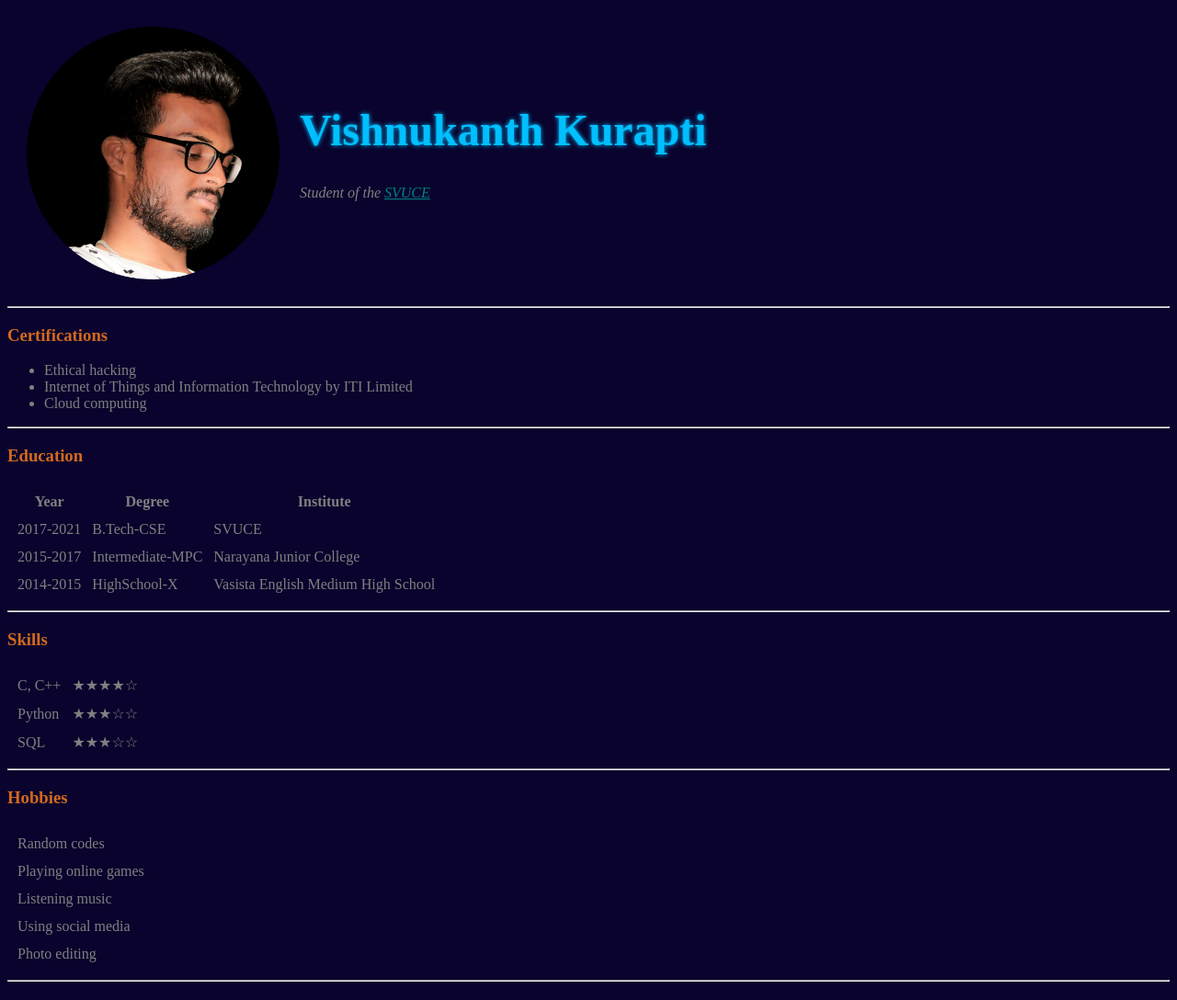
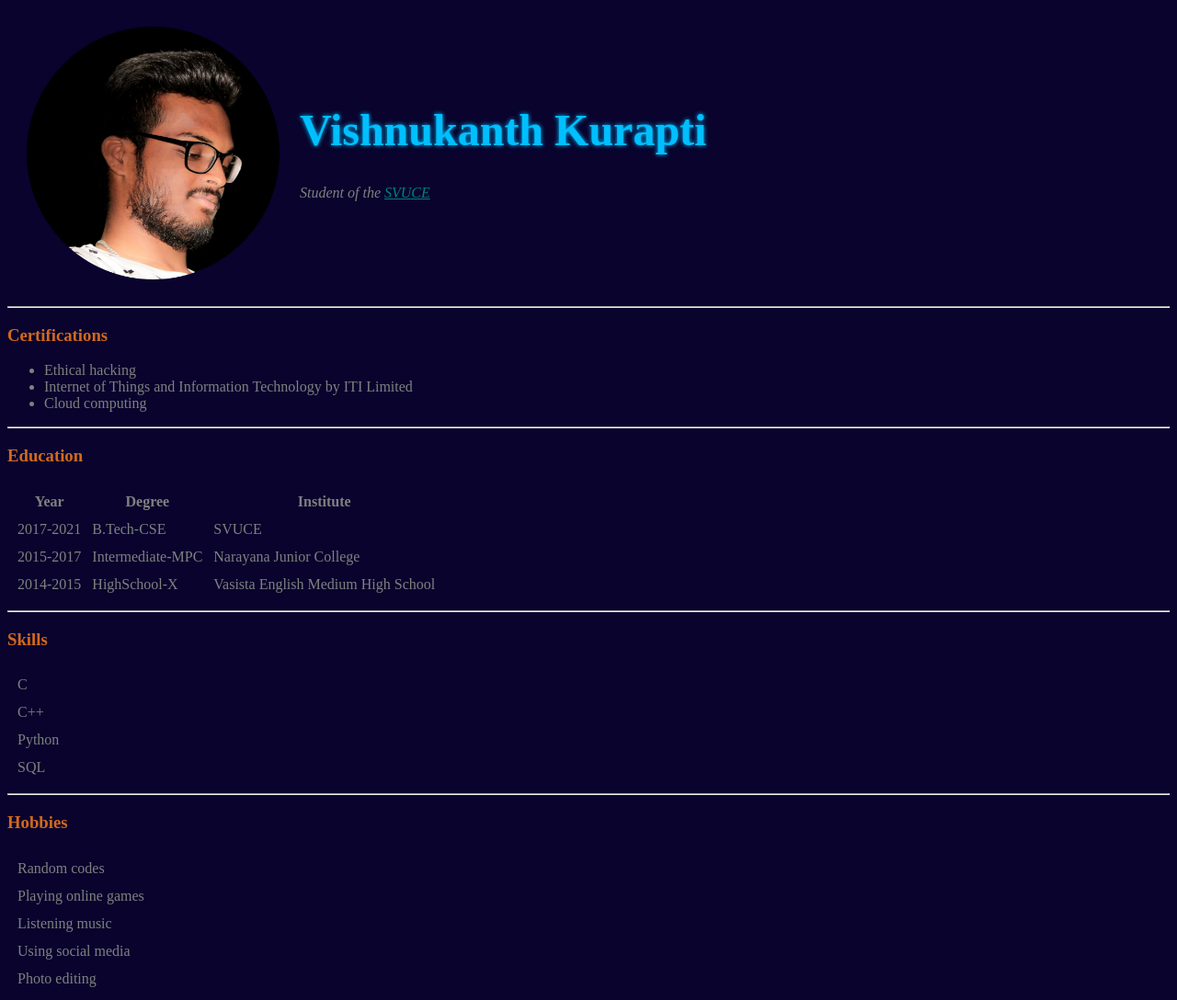
Before and after one commit to vishnukanth99/cv, a plain HTML site: page index.html in a window 1280 px wide. Shown: the top 1088 px of the page at 92% size. Drawn offline with Linux system fonts and the light colour scheme.

Commit message:
Update index.html

```diff
--- a/index.html
+++ b/index.html
@@ -71,15 +71,15 @@
     <h3>Skills</h3>
     <table cellspacing="10">
         <tr>
-            <td>C, C++</td>
-            <td>★★★★☆</td>
+            <td>C</td>
+        </tr>
+        <tr>
+            <td>C++</td>
         </tr>
         <tr>
             <td>Python</td>
-            <td>★★★☆☆</td>
         </tr>
             <td>SQL</td>
-            <td>★★★☆☆</td>
         </tr>
     </table>
     <hr>
```
